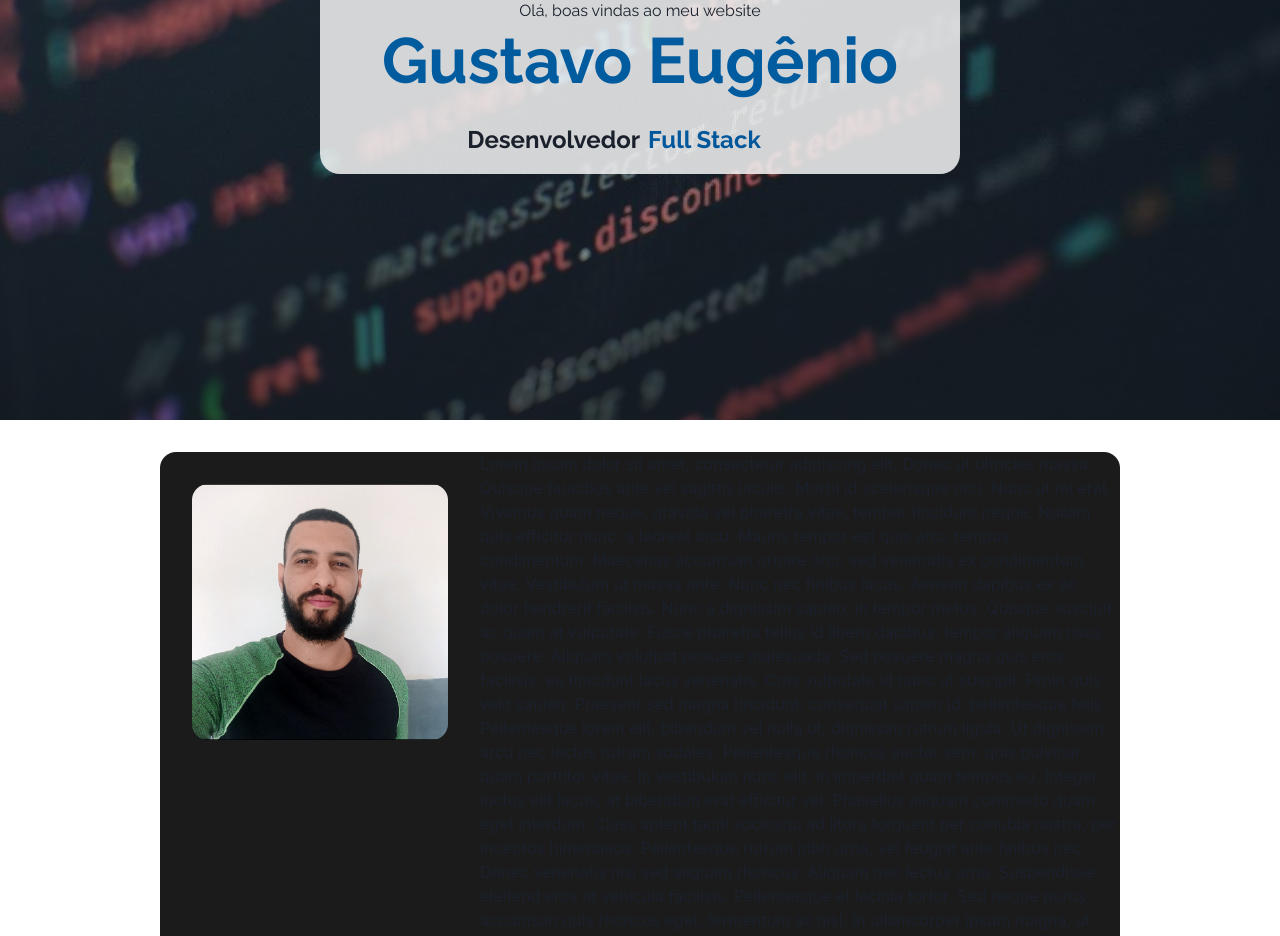
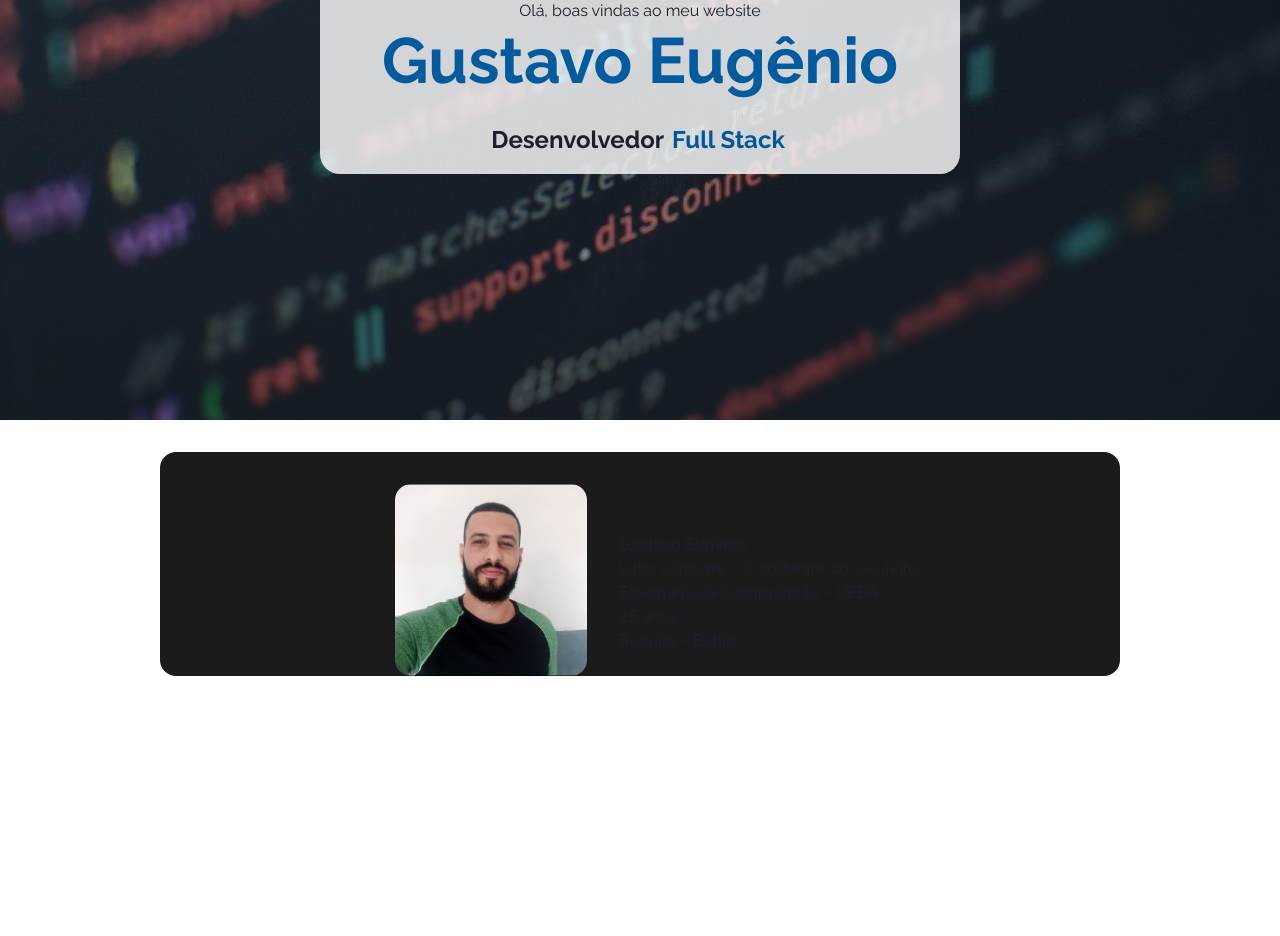
Before and after one commit to ghoeugenio/web-portifolio, a React (Vite) app: page / in a window 1280 px wide. Shown: the part 280-1216 px from the top of the page. After the commit the page ends 956 px from the top, so only its background shows below. Built offline with nearby package versions, Linux system fonts and the light colour scheme.

Commit message:
feat: finish scope

```diff
--- a/src/App.tsx
+++ b/src/App.tsx
@@ -5,6 +5,7 @@ import {
 	Image,
 	useColorMode,
 	useColorModeValue,
+	Spinner,
 } from '@chakra-ui/react';
 import {useMediaQuery} from 'react-responsive';
 
@@ -12,9 +13,15 @@ import {Header} from './components/Header';
 import {Banner} from './components/Banner';
 import {About} from './components/About';
 
+import {useToggle} from './hooks';
+import {Loading} from './components/Loading';
+
 function App() {
 	const {colorMode, toggleColorMode} = useColorMode();
 	const bgColor = useColorModeValue('alterPrimaryLight', 'primary');
+
+	const [transitionText, toogleTransitionText] = useToggle();
+	const [transitionTheme, toogleTransitionTheme] = useToggle();
 
 	const isMobile = useMediaQuery({
 		query: '(max-width: 786px)',
@@ -22,12 +29,16 @@ function App() {
 
 	return (
 		<Flex w="full" flexDirection="column" bg={bgColor} transition="fade">
+			<Loading loading={transitionTheme} />
 			<Header
 				toggle={toggleColorMode}
 				colorMode={colorMode}
 				isMobile={isMobile}
+				toogleTransitionText={toogleTransitionText}
+				transitionText={transitionText}
+				toogleTransitionTheme={toogleTransitionTheme}
 			/>
-			<Banner isMobile={isMobile} />
+			<Banner isMobile={isMobile} transitionText={transitionText} />
 			<About />
 		</Flex>
 	);
--- a/src/components/About/index.tsx
+++ b/src/components/About/index.tsx
@@ -15,47 +15,19 @@ export const About = () => {
 		>
 			<Image
 				src={Profile}
-				w="16rem"
-				h="16rem"
+				w="12rem"
+				h="12rem"
 				ml="2rem"
 				mt="2rem"
 				borderRadius="1rem"
 			/>
-			<Text ml="2rem">
-				Lorem ipsum dolor sit amet, consectetur adipiscing elit.
-				Donec ut ultricies massa. Quisque faucibus ante vel sagittis
-				iaculis. Morbi id scelerisque orci. Nunc ut mi erat. Vivamus
-				quam neque, gravida vel pharetra vitae, tempor tincidunt
-				neque. Nullam quis efficitur nunc, a laoreet arcu. Mauris
-				tempor est quis arcu tempus condimentum. Maecenas accumsan
-				ornare orci, sed venenatis ex condimentum vitae. Vestibulum
-				ut massa ante. Nunc nec finibus lacus. Aenean dapibus ex ac
-				dolor hendrerit facilisis. Nunc a dignissim sapien, in
-				tempor metus. Quisque suscipit ac quam at vulputate. Fusce
-				pharetra tellus id libero dapibus, tempor aliquam risus
-				posuere. Aliquam volutpat posuere malesuada. Sed posuere
-				magna quis eros facilisis, eu tincidunt lacus venenatis.
-				Cras vulputate id nunc ut suscipit. Proin quis velit sapien.
-				Praesent sed magna tincidunt, consequat sapien id,
-				pellentesque felis. Pellentesque lorem elit, bibendum vel
-				nulla ut, dignissim rutrum ligula. Ut dignissim arcu nec
-				lectus rutrum sodales. Pellentesque rhoncus auctor sem, quis
-				pulvinar quam porttitor vitae. In vestibulum nunc elit, in
-				imperdiet quam tempus eu. Integer luctus elit lacus, at
-				bibendum erat efficitur vel. Phasellus aliquam commodo quam
-				eget interdum. Class aptent taciti sociosqu ad litora
-				torquent per conubia nostra, per inceptos himenaeos.
-				Pellentesque rutrum nibh urna, vel feugiat ante finibus nec.
-				Donec venenatis nisi sed aliquam rhoncus. Aliquam nec lectus
-				urna. Suspendisse eleifend eros at vehicula facilisis.
-				Pellentesque et lacinia tortor. Sed neque purus, accumsan
-				quis rhoncus eget, fermentum ac nisl. In ullamcorper ipsum
-				magna, ut consectetur justo tempor et. Vivamus purus nisi,
-				fermentum eu nisl vitae, egestas finibus nisi. Ut feugiat,
-				eros vel pellentesque molestie, enim felis semper nisl,
-				efficitur lobortis nibh nisl ut nibh. Curabitur tempor
-				turpis ac tortor consectetur sodales.
-			</Text>
+			<Box ml="2rem" mt="5rem">
+				<Text>Gustavo Eugênio</Text>
+				<Text>Luby software - O software do seu jeito</Text>
+				<Text>Egenharia de Computação - UFBA</Text>
+				<Text>25 anos</Text>
+				<Text>Boquira - Bahia</Text>
+			</Box>
 		</Box>
 	);
 };
--- a/src/components/Banner/index.tsx
+++ b/src/components/Banner/index.tsx
@@ -1,22 +1,14 @@
-import {
-	Box,
-	Text,
-	Flex,
-	Image,
-	useColorMode,
-	useColorModeValue,
-	Fade,
-	ScaleFade,
-} from '@chakra-ui/react';
+import {Box, Text, useColorModeValue, Fade, ScaleFade} from '@chakra-ui/react';
 import {useHover} from '../../hooks';
 import Background from '../../assets/background.jpg';
-//import './styles.css';
+import {TextAnimation} from '../TextAnimation';
 
 type Props = {
 	isMobile: boolean;
+	transitionText: boolean;
 };
 
-export const Banner = ({isMobile}: Props) => {
+export const Banner = ({isMobile, transitionText}: Props) => {
 	const bgBannerColor = useColorModeValue(
 		'opacityBackgroundWhite',
 		'opacityBackgroundDark'
@@ -33,7 +25,6 @@ export const Banner = ({isMobile}: Props) => {
 			flex="1"
 			justifyContent="center"
 			alignItems="center"
-			transition="background-color 200ms linear"
 		>
 			<Box
 				bg={bgBannerColor}
@@ -44,10 +35,16 @@ export const Banner = ({isMobile}: Props) => {
 				flexDirection="column"
 				alignItems="center"
 				whiteSpace="nowrap"
+				transition="background-color 200ms linear"
 			>
-				<Text fontFamily="Raleway" pt="2rem">
-					Olá, boas vindas ao meu website
-				</Text>
+				<TextAnimation
+					text="titleBanner"
+					transition={transitionText}
+					props={{
+						fontFamily: 'Raleway',
+						pt: '2rem',
+					}}
+				/>
 				<Text
 					fontFamily="Raleway"
 					fontSize={{
@@ -69,16 +66,18 @@ export const Banner = ({isMobile}: Props) => {
 					mt="1.5rem"
 					mb="1rem"
 					alignItems="center"
-					ml={isMobile ? '0rem' : '2rem'}
+					ml={isMobile ? '0rem' : '5rem'}
 				>
-					<Text
-						fontFamily="Raleway"
-						fontSize="1.5rem"
-						fontWeight="700"
-						mr="0.5rem"
-					>
-						Desenvolvedor
-					</Text>
+					<TextAnimation
+						text="subtitleBanner"
+						transition={transitionText}
+						props={{
+							fontFamily: 'Raleway',
+							fontSize: '1.5rem',
+							fontWeight: '700',
+							mr: '0.5rem',
+						}}
+					/>
 					<Box ref={hoverRef}>
 						{isHovered && !isMobile ? (
 							<Fade in={isHovered} unmountOnExit>
--- a/src/components/HeaderButton/index.tsx
+++ b/src/components/HeaderButton/index.tsx
@@ -1,11 +1,13 @@
 import {Button} from '@chakra-ui/react';
+import {TextAnimation} from '../TextAnimation';
 
 type Props = {
 	title: string;
 	colorMode: string;
+	transitionText: boolean;
 };
 
-export const HeaderButton = ({title, colorMode}: Props) => {
+export const HeaderButton = ({title, colorMode, transitionText}: Props) => {
 	return (
 		<Button
 			mr="0.75rem"
@@ -26,7 +28,10 @@ export const HeaderButton = ({title, colorMode}: Props) => {
 			}}
 			transition="all 0.3s linear"
 		>
-			{title}
+			<TextAnimation
+				transition={transitionText}
+				text={title}
+			></TextAnimation>
 		</Button>
 	);
 };
--- /dev/null
+++ b/src/components/Loading/index.tsx
@@ -0,0 +1,34 @@
+import {Box, Spinner} from '@chakra-ui/react';
+import Profile from '../../assets/profile.jpg';
+type Props = {
+	loading: boolean;
+};
+
+export const Loading = ({loading}: Props) => {
+	return (
+		<>
+			{loading && (
+				<Box
+					zIndex="100"
+					position="fixed"
+					display="flex"
+					flex="1"
+					justifyContent="center"
+					alignItems="center"
+					opacity="0.7"
+					width="100%"
+					height="100vh"
+					bg="black"
+				>
+					<Spinner
+						thickness="4px"
+						speed="0.65s"
+						emptyColor="gray.200"
+						color="secondary"
+						size="xl"
+					/>
+				</Box>
+			)}
+		</>
+	);
+};
--- /dev/null
+++ b/src/components/TextAnimation/index.tsx
@@ -0,0 +1,18 @@
+import {Text, Fade, TextProps} from '@chakra-ui/react';
+import {useTranslation} from 'react-i18next';
+
+type Props = {
+	text: string;
+	transition: boolean;
+	props?: TextProps;
+};
+
+export const TextAnimation = ({text, transition, props}: Props) => {
+	const {t} = useTranslation();
+
+	return (
+		<Fade in={!transition}>
+			<Text {...props}>{t(text)}</Text>
+		</Fade>
+	);
+};
--- a/src/hooks/index.ts
+++ b/src/hooks/index.ts
@@ -1,4 +1,4 @@
-import {useState, useEffect, useRef, LegacyRef} from 'react';
+import {useState, useCallback, useEffect, useRef, LegacyRef} from 'react';
 
 export const useHover = <T>(): [LegacyRef<HTMLDivElement>, boolean] => {
 	const [value, setValue] = useState<boolean>(false);
@@ -18,3 +18,11 @@ export const useHover = <T>(): [LegacyRef<HTMLDivElement>, boolean] => {
 	}, [ref.current]);
 	return [ref, value];
 };
+
+export const useToggle = (initialState: boolean = false): [boolean, any] => {
+	const [state, setState] = useState<boolean>(initialState);
+
+	const toggle = useCallback((): void => setState((state) => !state), []);
+	console.log(state);
+	return [state, toggle];
+};
--- a/src/i18n/locales/en/en-us.json
+++ b/src/i18n/locales/en/en-us.json
@@ -6,6 +6,8 @@
 		"theme": "Theme",
 		"darkMode": "Dark mode",
 		"lightMode": "Light mode",
-		"language": "Language"
+		"language": "Language",
+		"titleBanner": "Hello, welcome to my website",
+		"subtitleBanner": "Developer"
 	}
 }
--- a/src/i18n/locales/pt/pt-br.json
+++ b/src/i18n/locales/pt/pt-br.json
@@ -6,6 +6,8 @@
 		"theme": "Tema",
 		"darkMode": "Modo escuro",
 		"lightMode": "Modo claro",
-		"language": "Idioma"
+		"language": "Idioma",
+		"titleBanner": "Olá, boas vindas ao meu website",
+		"subtitleBanner": "Desenvolvedor"
 	}
 }
--- a/src/main.tsx
+++ b/src/main.tsx
@@ -24,6 +24,16 @@ const theme = extendTheme({
 		opacityBackgroundWhite: 'rgb(245, 245, 245, 0.85)',
 		opacityBackgroundDark: 'rgb(27, 27, 27, 0.85)',
 	},
+	styles: {
+		global: {
+			'html, body': {
+				transitionProperty: 'background-color',
+				transitionDuration: 'normal',
+				lineHeight: 'base',
+			},
+		},
+	},
+	body: {},
 });
 
 ReactDOM.createRoot(document.getElementById('root') as HTMLElement).render(
```
Also changed, not shown: src/components/Header/index.tsx (+40 -6 lines).
